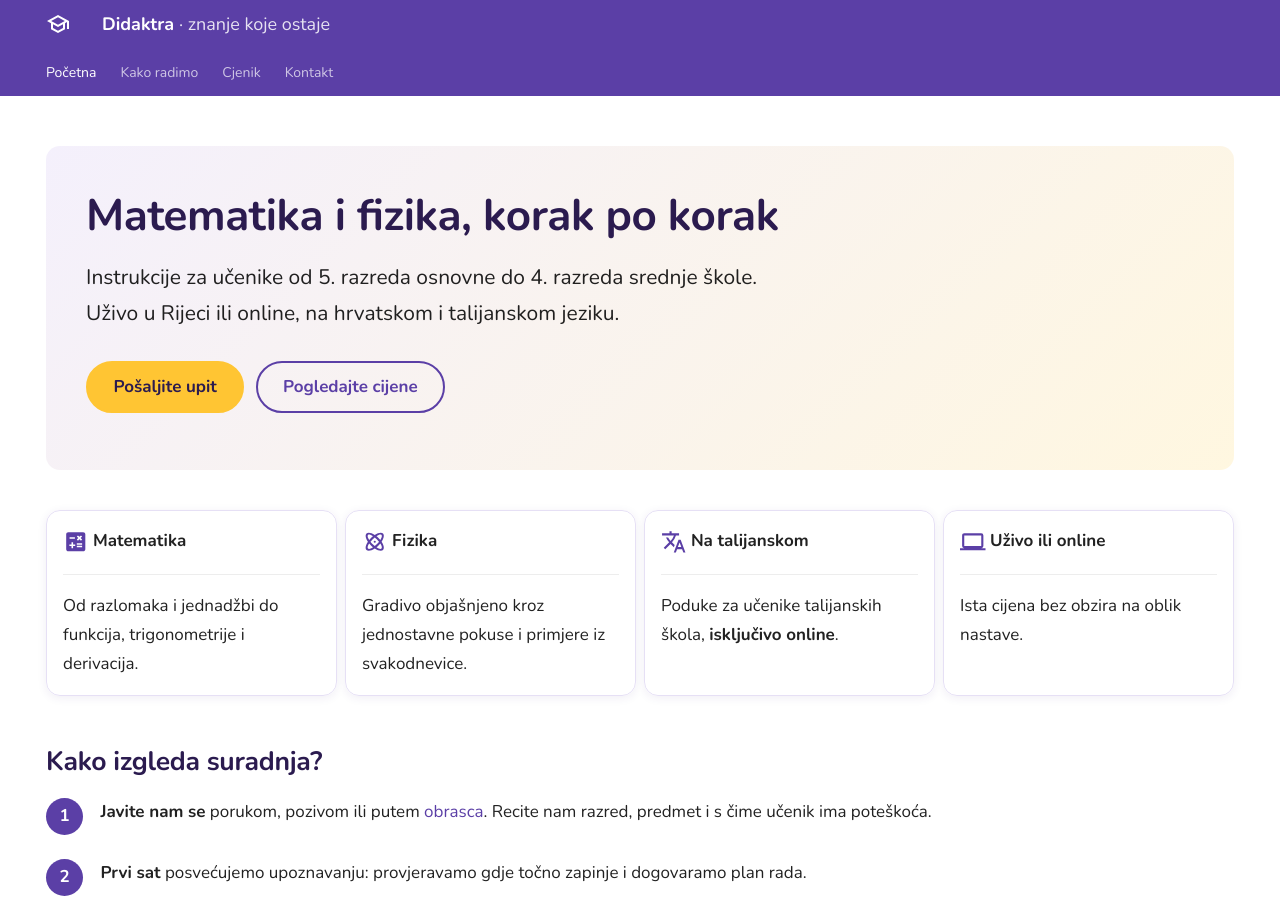
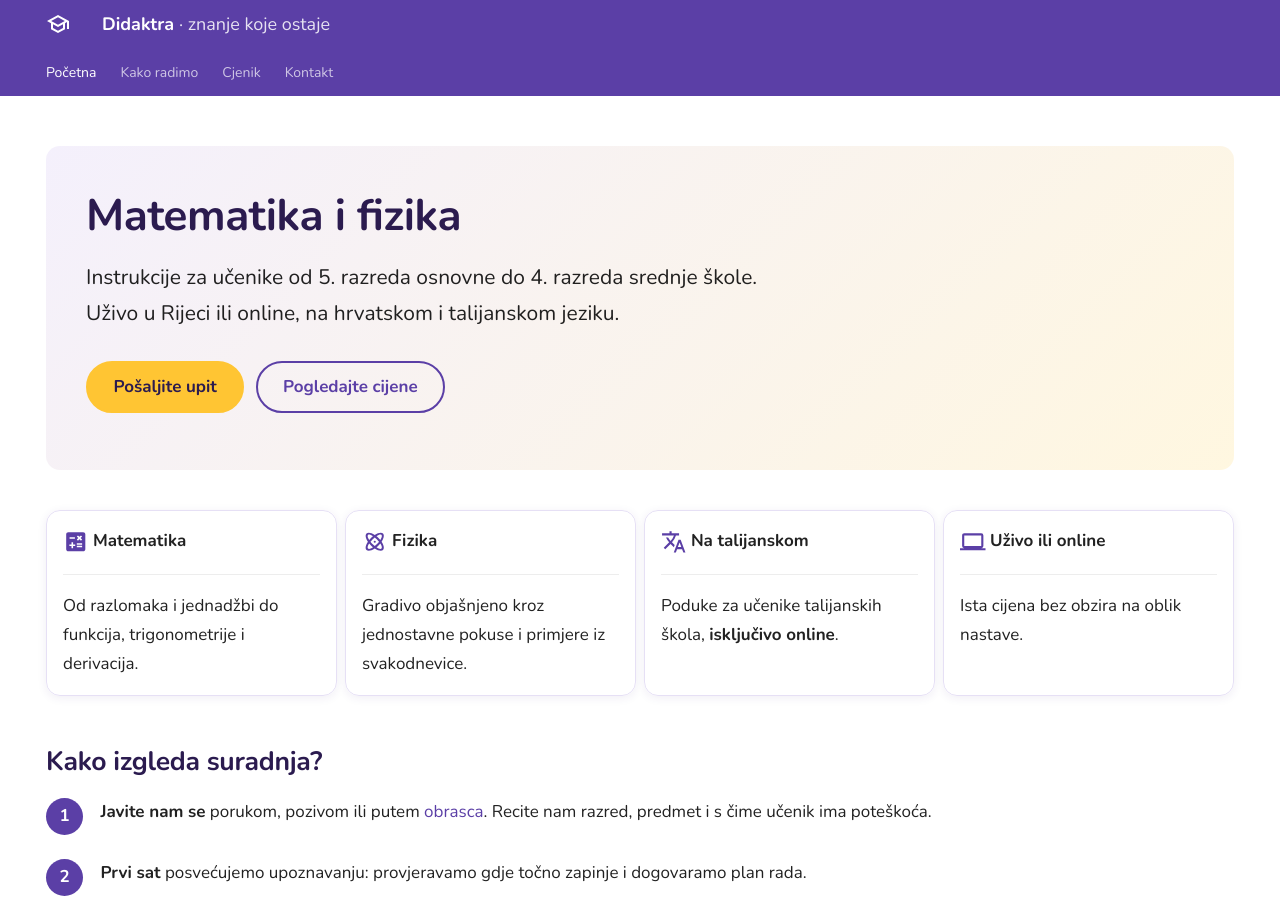
Before and after one commit to didaktra/didaktra.github.io, an MkDocs documentation site: the page built from docs/index.md, in a window 1280 px wide and 900 px high. Built offline with MkDocs 1.6.1 and Material for MkDocs 9.7.7, drawn with Linux system fonts in a browser that asks for light colours.

Commit message:
naslovna

```diff
--- a/docs/index.md
+++ b/docs/index.md
@@ -8,7 +8,7 @@ hide:
 
 <div class="dk-hero" markdown>
 
-# Matematika i fizika, korak po korak
+# Matematika i fizika
 
 <p class="dk-lead">Instrukcije za učenike od 5. razreda osnovne do 4. razreda srednje škole. Uživo u Rijeci ili online, na hrvatskom i talijanskom jeziku.</p>
 
```
